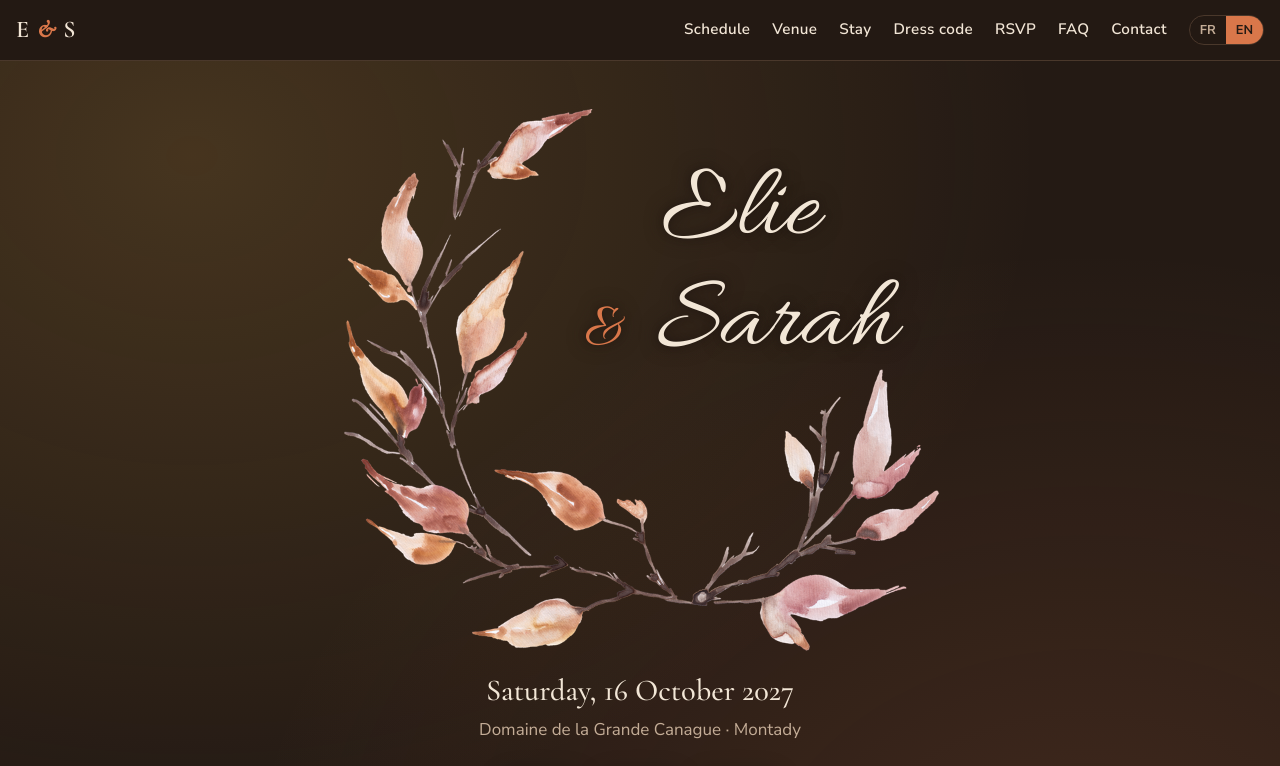
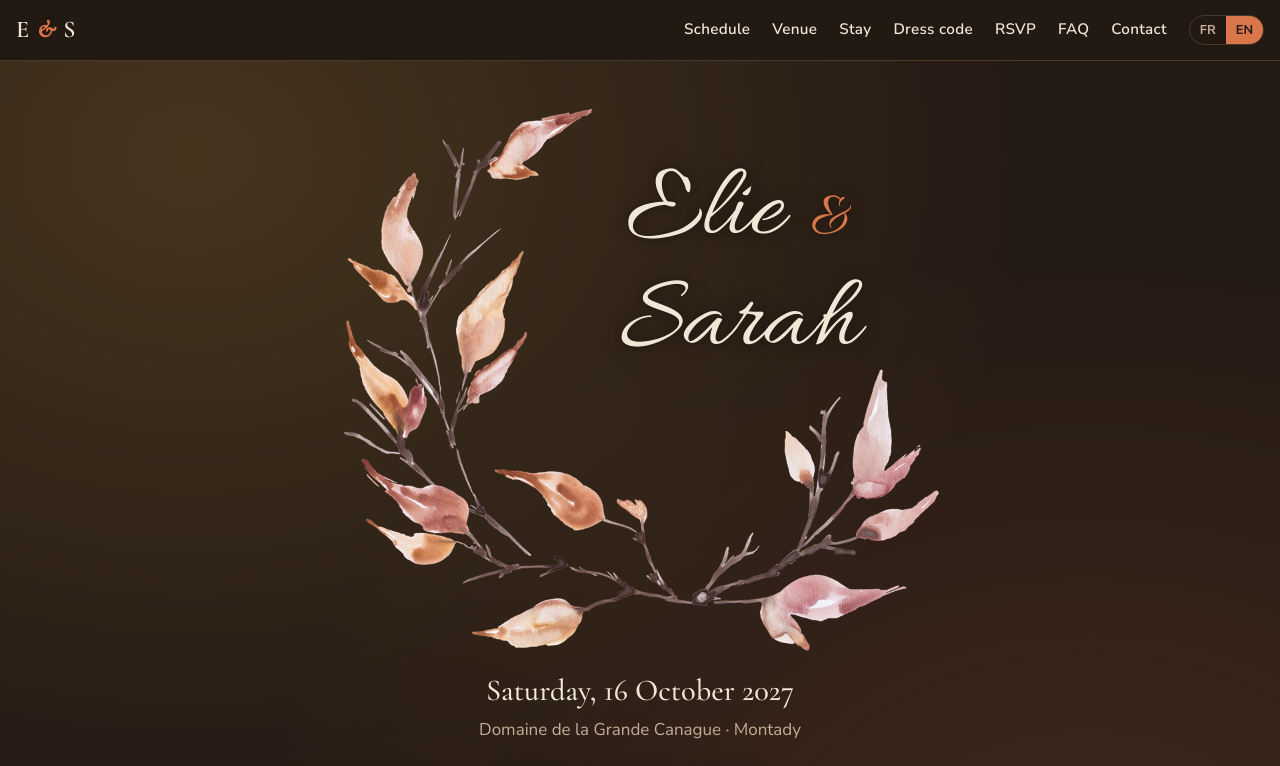
Before and after one commit to haerod/elie-et-sarah, a plain HTML site: page index.html in a window 1280 px wide. Shown: the top 766 px of the page. Drawn offline with nearby package versions, Linux system fonts and the light colour scheme.

Commit message:
Keep the ampersand on the first line of the hero names
Co-Authored-By: Claude Opus 5.5 <noreply@anthropic.com>

```diff
--- a/css/style.css
+++ b/css/style.css
@@ -153,7 +153,7 @@ a { color: var(--accent); }
   font-size: clamp(3.6rem, 17vw, 6.6rem); color: var(--text); margin: 0;
   white-space: nowrap;
 }
-.hero-names span { color: var(--accent); font-size: .6em; margin-right: .1em; }
+.hero-names span { color: var(--accent); font-size: .6em; margin-left: .05em; }
 .hero-date { font-family: var(--font-title); font-size: clamp(1.4rem, 4vw, 1.9rem); margin: .3em 0 0; }
 .hero-place { color: var(--muted); margin-bottom: 1.5em; }
 
--- a/index.html
+++ b/index.html
@@ -38,7 +38,7 @@
   <section id="accueil" class="hero">
     <div class="hero-title">
       <img class="hero-wreath" src="assets/wreath.png" alt="" width="900" height="822">
-      <h1 class="hero-names">Elie<br><span>&amp;</span> Sarah</h1>
+      <h1 class="hero-names">Elie <span>&amp;</span><br>Sarah</h1>
     </div>
     <p class="hero-date" data-i18n="hero.date"></p>
     <p class="hero-place">Domaine de la Grande Canague · Montady</p>
```
